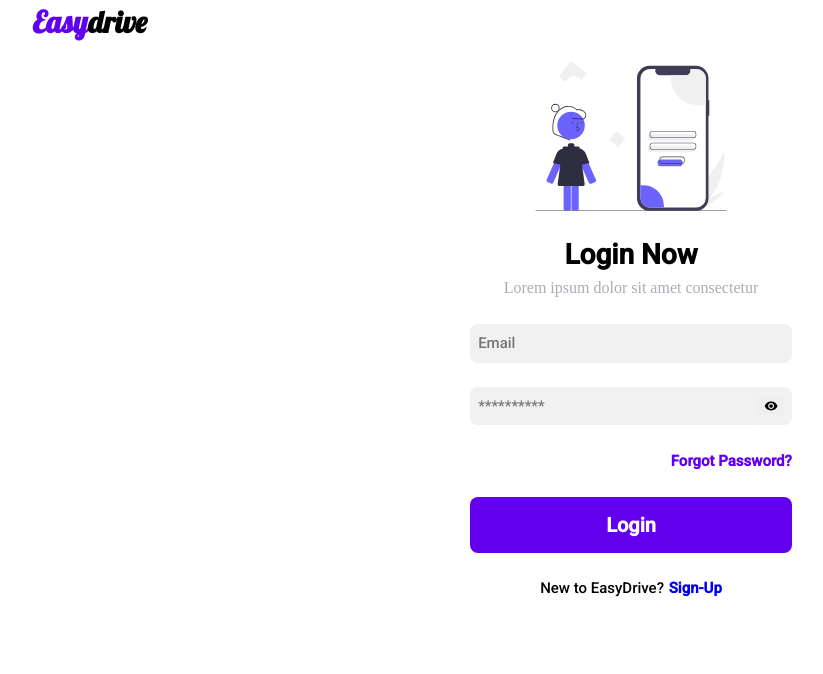
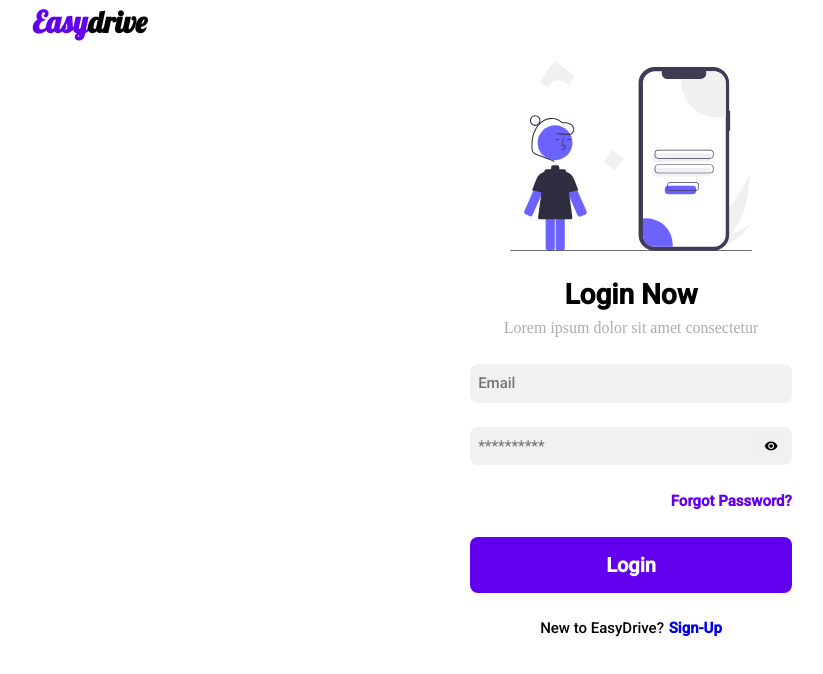
Before and after one commit to govindbohara/driving, a Next.js app: page /Login in a window 1280 px wide. Shown: the top 674 px of the page, without its empty margins (9-832 px from the left). Built offline with nearby package versions, Linux system fonts and the light colour scheme; a web font is replaced by a local one.

Commit message:
changed css

```diff
--- a/pages/Login.jsx
+++ b/pages/Login.jsx
@@ -19,7 +19,7 @@ const Login = () => {
 						src={'/photos/login.svg'}
 						alt="Car"
 						width={'450px'}
-						height={'150px'}
+						height={'190px'}
 					/>
 				</div>
 				<div className={styles.header}>
```
